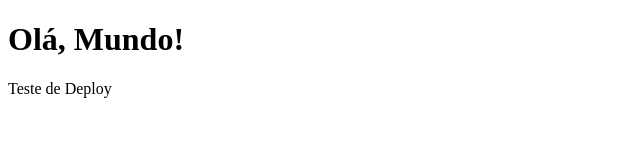
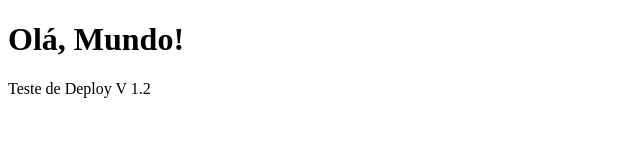
Before and after one commit to FelipeBertol/dev-ops, a plain HTML site: page index.html in a window 1280 px wide. Shown: the full height of the page, 0-640 px from the left. Drawn offline with Linux system fonts and the light colour scheme.

Commit message:
Teste de deploy

```diff
--- a/index.html
+++ b/index.html
@@ -7,6 +7,6 @@
 </head>
 <body>
     <h1>Olá, Mundo!</h1>
-    <p>Teste de Deploy</p>
+    <p>Teste de Deploy V 1.2</p>
 </body>
 </html>
```
